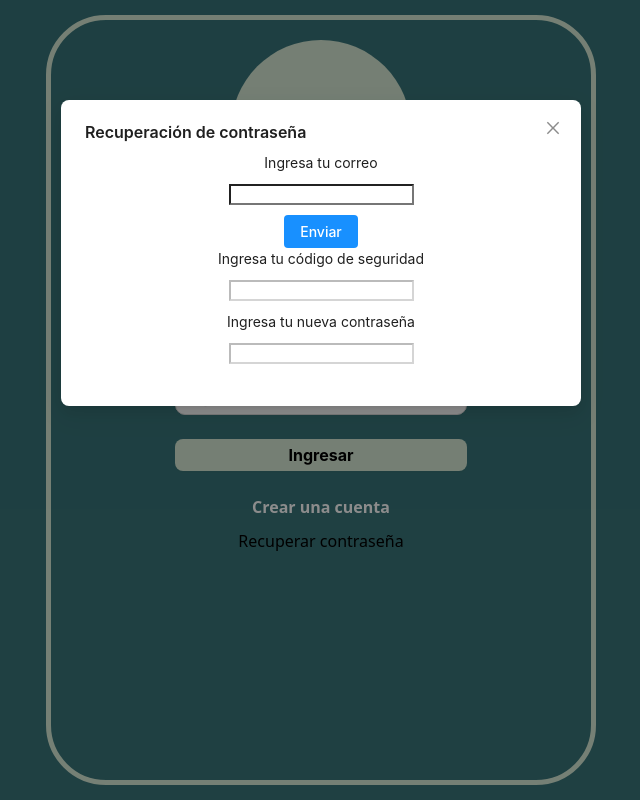
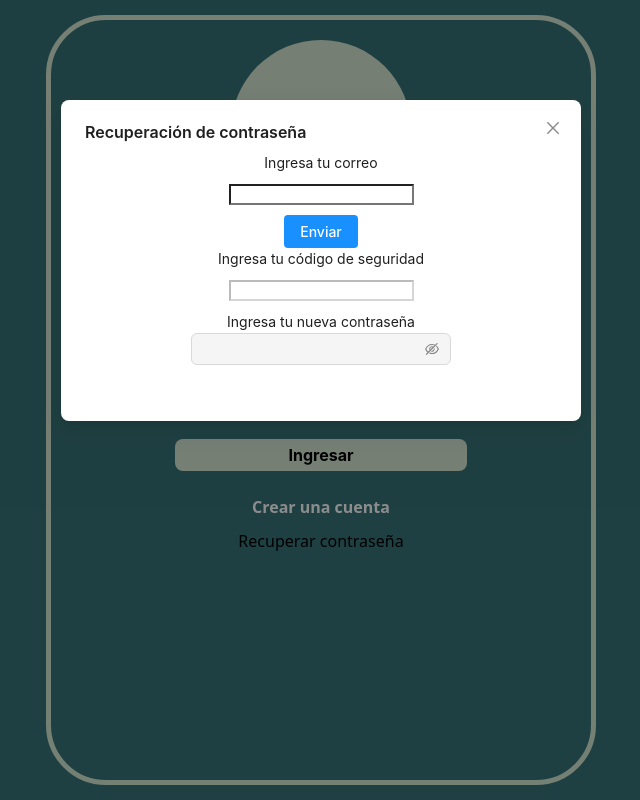
Before and after one commit to AlejandroIGA/DWP-Frontend-SIMAP, a React (Vite) app: page /ingresar in a window 1280 px wide. Both pictures are taken after a click on the button "Recuperar contraseña". Shown: the whole page, without its empty margins (319-959 px from the left). Built offline with nearby package versions, Linux system fonts and the light colour scheme.

Commit message:
Corrección validación en formulario para recuperación de contraseña

```diff
--- a/src/pages/Login/component/LoginForm.jsx
+++ b/src/pages/Login/component/LoginForm.jsx
@@ -10,6 +10,7 @@ function LoginForm() {
     const navigate = useNavigate();
 
     const [form] = Form.useForm();
+    const [form2] = Form.useForm();
     const [loading, setLoading] = useState(false);
     const [email, setEmail] = useState('');
     const [secretUrl, setSecretUrl] = useState('');
@@ -81,10 +82,10 @@ function LoginForm() {
         }
     }
 
-    async function pswRecovery(e){
+    async function pswRecovery(e) {
         e.preventDefault();
         //Enviar el código al correo del usuario
-        if(step == 'email'){
+        if (step == 'email') {
             openNotification('info', "Se ha enviado un código a su correo");
             const response = await authService.sendCode(email);
             if (typeof response === "string") {
@@ -95,7 +96,7 @@ function LoginForm() {
                 openNotification('error', response.response.data.msg);
             }
         }
-        if(step == 'code'){
+        if (step == 'code') {
             const response = await authService.validateCode(email, code);
             if (typeof response === "string") {
                 openNotification('error', response);
@@ -106,7 +107,7 @@ function LoginForm() {
                 openNotification('error', response.response.data.msg);
             }
         }
-        if(step == 'psw'){
+        if (step == 'psw') {
             const response = await authService.updatePsw(email, newPsw);
             if (typeof response === "string") {
                 openNotification('error', response);
@@ -116,6 +117,7 @@ function LoginForm() {
                 setEmail('');
                 setNewPsw('');
                 setCode('');
+                form2.resetFields();
                 setIsModalOpen2(false)
             } else {
                 openNotification('error', response.response.data.msg);
@@ -167,7 +169,9 @@ function LoginForm() {
                             </Form.Item>
                         </Form>
                         <Link to="/registrarse">Crear una cuenta</Link>
-                        <button style={{ margin: "0", background: "none" }} onClick={() => { setIsModalOpen2(true), setEmail(''), setCode(''), setNewPsw(''), setStep('email') }}>Recuperar contraseña</button>
+                        <button style={{ margin: "0", background: "none" }} onClick={() => { setIsModalOpen2(true), setEmail(''), setCode(''), setNewPsw(''), setStep('email'), form2.resetFields() }}>
+                            Recuperar contraseña
+                        </button>
 
                     </div>
                 )
@@ -270,17 +274,26 @@ function LoginForm() {
                         Validar
                     </button>
                 </form>
-                <form onSubmit={pswRecovery} style={{ display: 'flex', flexDirection: 'column', alignItems: 'center' }}>
+                <Form form={form} style={{ display: 'flex', flexDirection: 'column', alignItems: 'center' }}>
                     <label>Ingresa tu nueva contraseña</label>
-                    <input
+                    <Form.Item
+                        name="password"
+                        rules={[
+                            { required: true, message: "Ingrese una contraseña" },
+                            { min: 10, message: "Debe tener una longitud minima de 10 caracteres" },
+                            { max: 14, message: "Debe tener una longitud máxima de 14 caracteres" },
+                            {
+                                pattern: /^(?=.*[A-Za-z])(?=.*\d).+$/,
+                                message: 'La contraseña debe contener al menos una letra y un número',
+                            },
+                        ]}
+                    >
+                        <Input.Password
                         disabled={!(step == 'psw')}
-                        required
-                        type="text"
-                        name="newPsw"
-                        value={newPsw}
                         onChange={(e) => setNewPsw(e.target.value)}
-                        style={{ background: "#FFF", color: "#000", margin: '10px 0' }}
-                    />
+
+                        />
+                    </Form.Item>
                     <button
                         hidden={!(step == 'psw')}
                         type="submit"
@@ -293,10 +306,11 @@ function LoginForm() {
                             cursor: 'pointer',
                             margin: 0
                         }}
+                        onClick={pswRecovery}
                     >
                         Enviar
                     </button>
-                </form>
+                </Form>
             </Modal>
         </>
 
```
